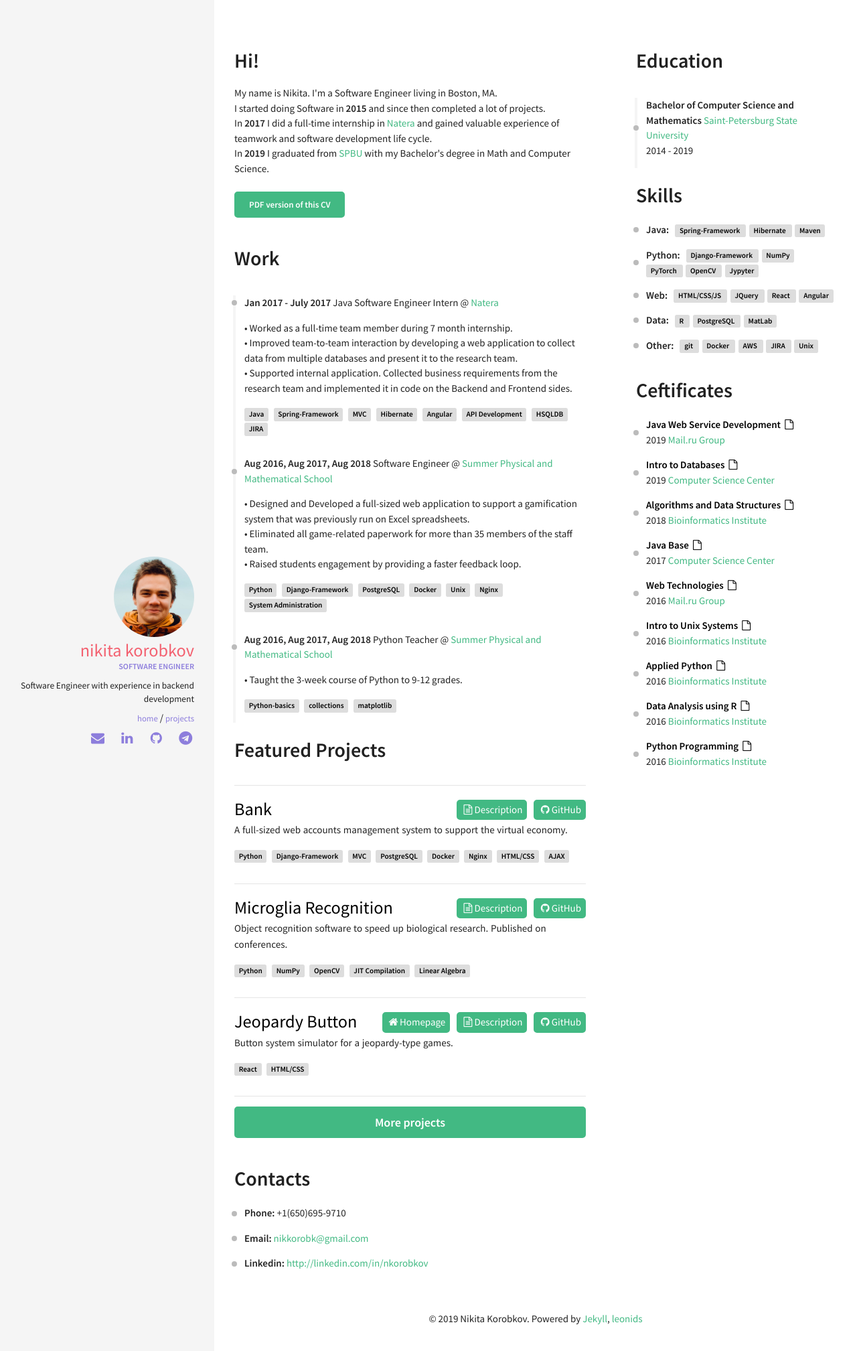
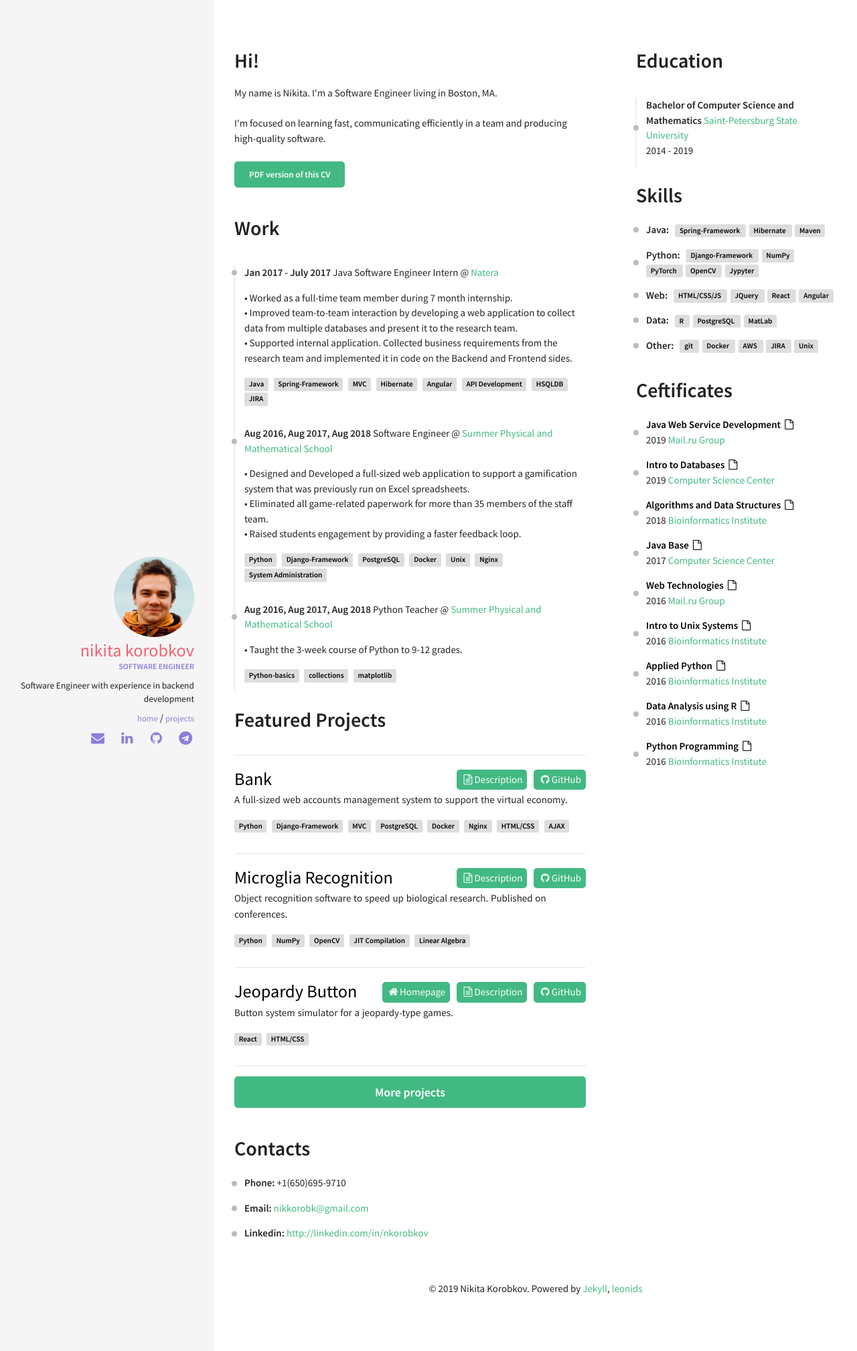
Before and after one commit to nkorobkov/nkorobkov.github.io, a Jekyll site: the page built from index.html, in a window 1280 px wide. Shown: the top 2017 px of the page at 67% size. Built offline with Jekyll 4.4.1, drawn with Linux system fonts in a browser that asks for light colours.

Commit message:
about update

```diff
--- a/_includes/sections/about.html
+++ b/_includes/sections/about.html
@@ -2,9 +2,14 @@
 
 <div>
     My name is Nikita. I'm a Software Engineer living in Boston, MA. <br>
-    I started doing Software in <strong>2015</strong> and since then completed a lot of projects.<br>
-    In <strong>2017</strong> I did a full-time internship in <a href="https://natera.com" target="_blank">Natera</a> and gained valuable experience of teamwork and software development life cycle. <br>
-    In <strong>2019</strong> I graduated from <a href="http://english.spbu.ru/" target="_blank">SPBU</a> with my Bachelor's degree in Math and Computer Science. <br>
     <br>
+    I'm focused on learning fast, communicating efficiently in a team and producing high-quality software. <br>
+    <br>
+    <div id="more" style="display: none">
+        I started doing Software in <strong>2015</strong> and since then completed a lot of <a href="projects/">projects.</a><br>
+        In <strong>2017</strong> I did a full-time internship in <a href="https://natera.com" target="_blank">Natera</a> and gained valuable experience of teamwork and software development life cycle. <br>
+        In <strong>2019</strong> I graduated from <a href="http://english.spbu.ru/" target="_blank">SPBU</a> with my Bachelor's degree in Math and Computer Science. <br>
+        <br>
+    </div>
     <a class="btn" href="{{site.url}}/assets/Nikita-Korobkov.pdf">PDF version of this CV</a>
 </div>
```
